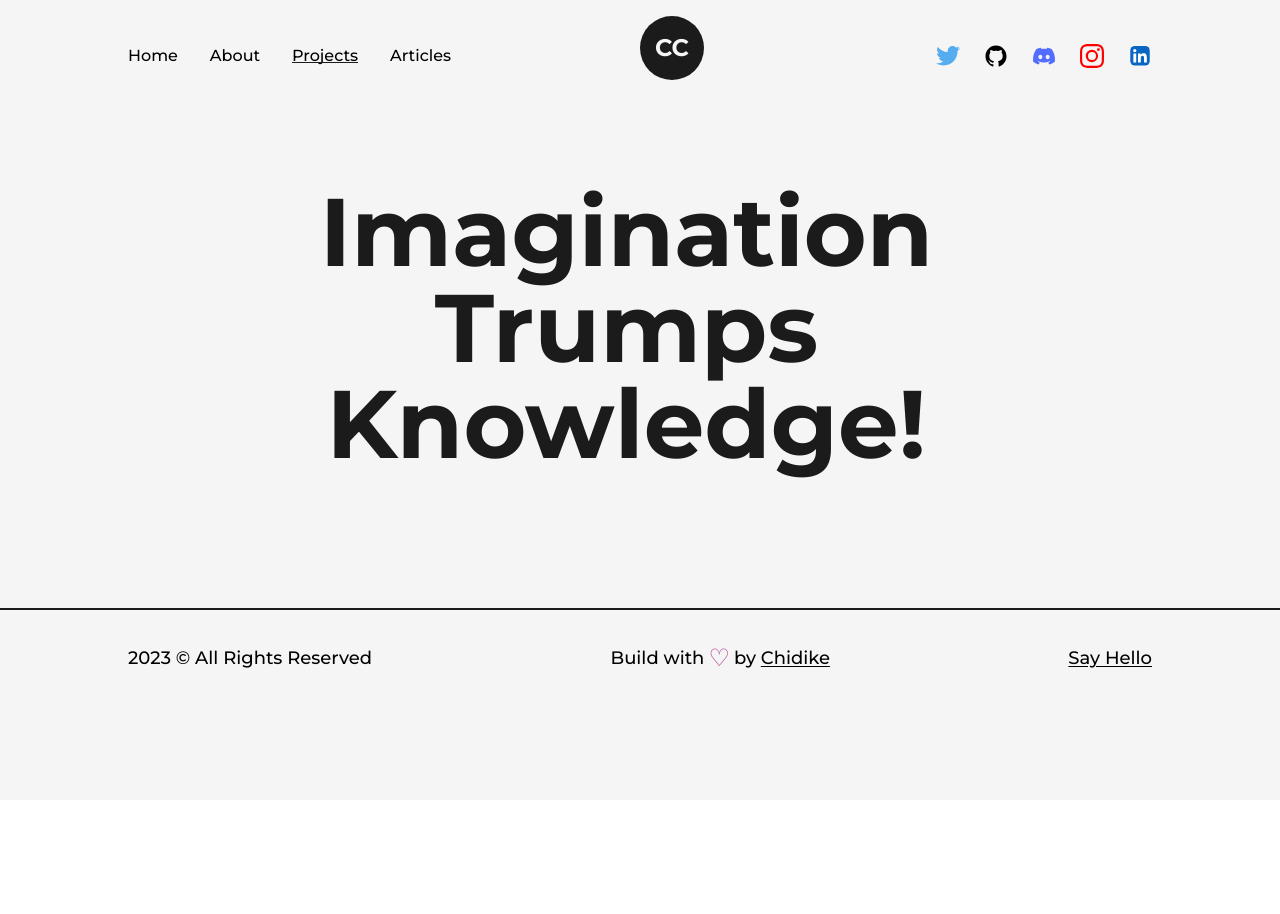
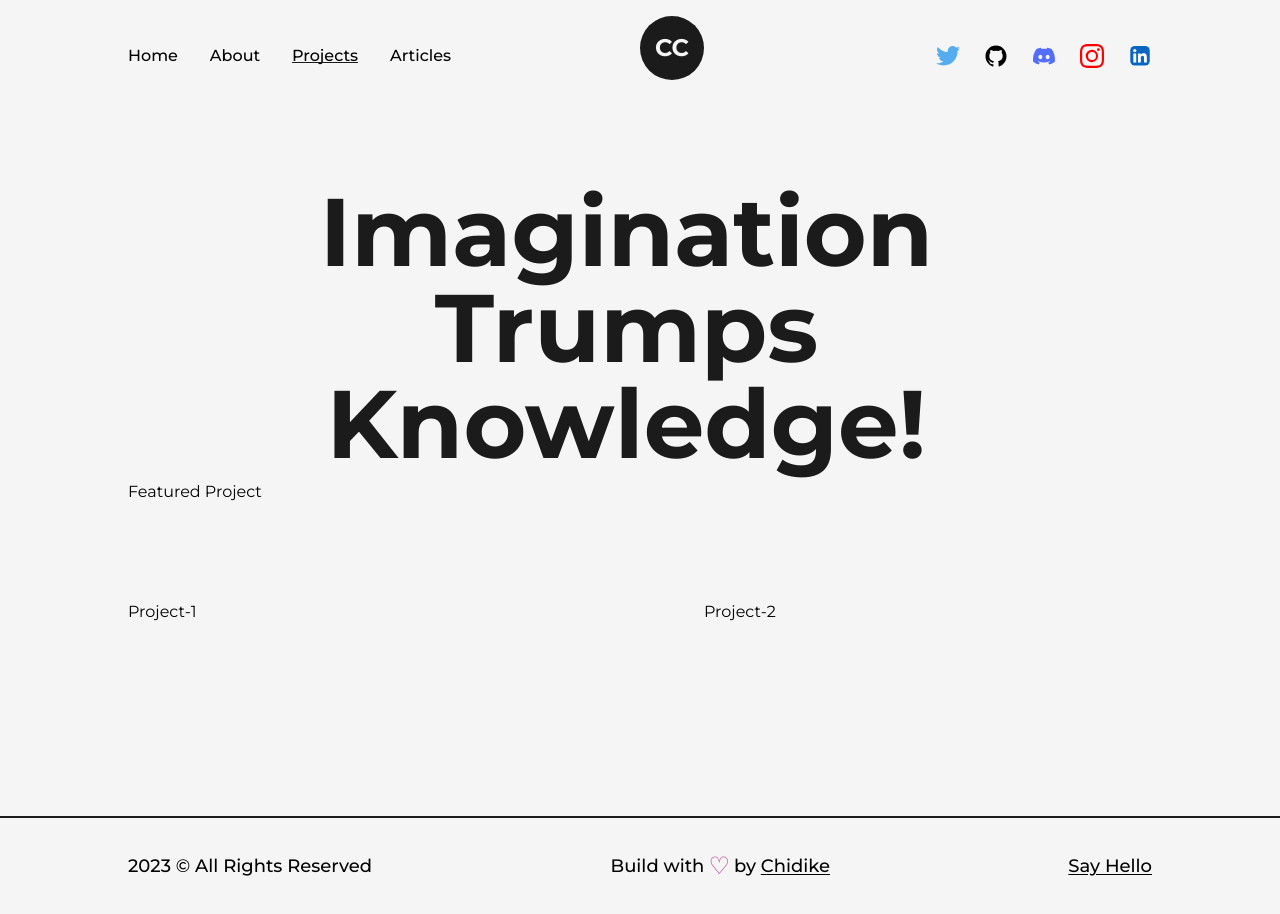
Before and after one commit to lacegiovanni17/Nextjs-dev-Portfolio, a Next.js app: page /projects in a window 1280 px wide. Before the commit the page ends 800 px from the top, so only its background shows below. Built offline with nearby package versions, Linux system fonts and the light colour scheme.

Commit message:
added new feat projects

```diff
--- a/src/pages/projects.js
+++ b/src/pages/projects.js
@@ -10,9 +10,20 @@ const projects = () => {
         <title>Chidike | Projects Page</title>
         <meta name="description" content="any description" />
       </Head>
-      <main>
+      <main className="w-full mb-16 flex flex-col items-center justify-center">
         <Layout className="pt-16">
-          <AnimatedText text="Imagination Trumps Knowledge!" />
+                  <AnimatedText text="Imagination Trumps Knowledge!" />
+                  <div className="grid grid-cols-12 gap-24">
+                      <div className="col-span-12">
+                          Featured Project
+                      </div>
+                      <div className="col-span-6">
+                          Project-1
+                      </div>
+                      <div className="col-span-6">
+                          Project-2
+                      </div>
+                  </div>
         </Layout>
       </main>
     </>
```
